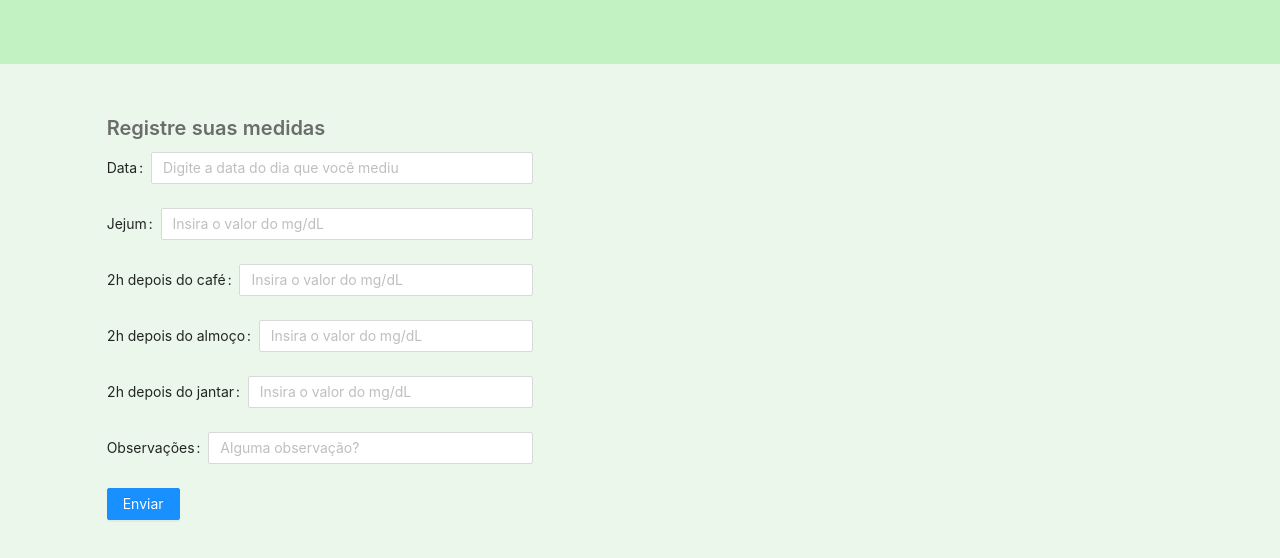
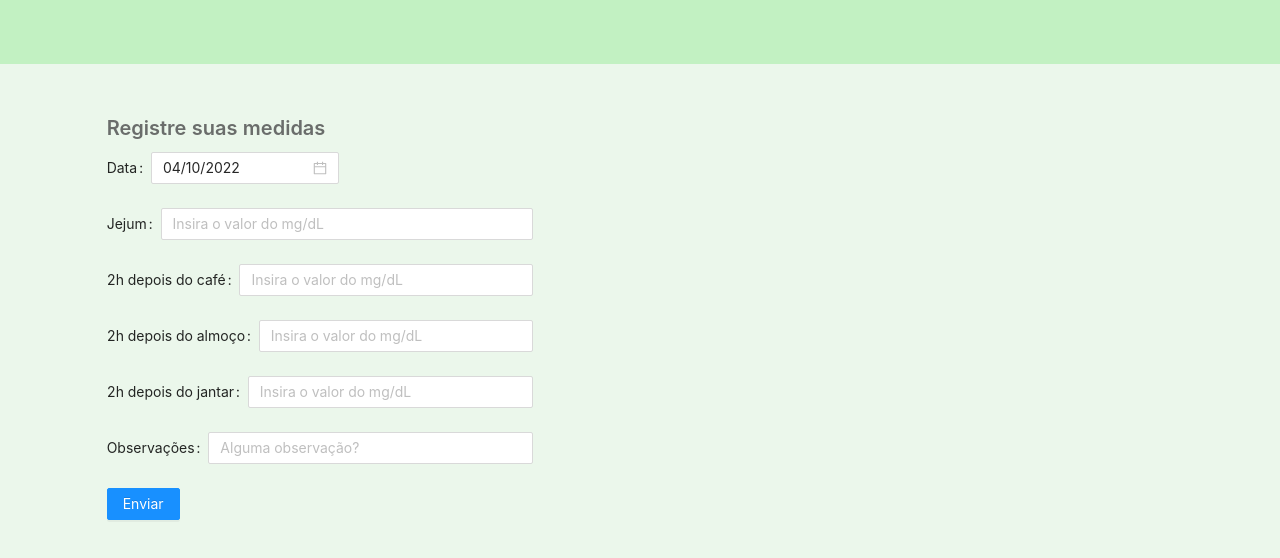
Before and after one commit to jussarasoares/cid-e11, a React (Create React App) app: page /measure-register/1 in a window 1280 px wide. Shown: the top 558 px of the page. Built offline with nearby package versions, Linux system fonts and the light colour scheme; the HTML template or start-up script is replaced by a standard one.

Commit message:
feat: add datepicker

```diff
--- a/package.json
+++ b/package.json
@@ -13,6 +13,7 @@
     "@types/react-dom": "^18.0.6",
     "antd": "^4.23.5",
     "axios": "^1.1.3",
+    "moment": "^2.29.4",
     "react": "^18.2.0",
     "react-dom": "^18.2.0",
     "react-hook-form": "^7.37.0",
--- a/src/components/TableRegister/TableRegister.tsx
+++ b/src/components/TableRegister/TableRegister.tsx
@@ -28,20 +28,20 @@ function TableRegister(props: TableRegisterProps): ReactElement {
             style={{ paddingTop: '30px' }}
         >
             <Column title='Data' dataIndex='date' key='date' />
-            <Column title='Jejum' dataIndex={['measure', 'fast']} key='fast' />
+            <Column title='Jejum' dataIndex={'fast'} key='fast' />
             <Column
                 title='2h depois do café'
-                dataIndex={['measure', 'coffee']}
+                dataIndex={['coffee']}
                 key='coffee'
             />
             <Column
                 title='2h depois do almoço'
-                dataIndex={['measure', 'lunch']}
+                dataIndex={['lunch']}
                 key='lunch'
             />
             <Column
                 title='2h depois do jantar'
-                dataIndex={['measure', 'dinner']}
+                dataIndex={['dinner']}
                 key='dinner'
             />
             <Column title='Observações' dataIndex='note' key='note' />
--- a/src/pages/MeasureRegister/MeasureRegister.tsx
+++ b/src/pages/MeasureRegister/MeasureRegister.tsx
@@ -1,7 +1,17 @@
 import { ReactElement, useEffect } from 'react'
-import { Button, Form, Input, Layout, Row, Col, Typography } from 'antd'
+import {
+    Button,
+    Form,
+    Input,
+    Layout,
+    Row,
+    Col,
+    Typography,
+    DatePicker,
+} from 'antd'
 import { useForm, SubmitHandler, Controller } from 'react-hook-form'
 import { useParams } from 'react-router-dom'
+import moment from 'moment'
 import api from '../../services/api'
 
 const { Header, Content } = Layout
@@ -9,15 +19,11 @@ const { Header, Content } = Layout
 interface IFormInput {
     id?: string
     date: string
-    measure: IMensure
-    note: string
-}
-
-interface IMensure {
     fast: string
     coffee: string
     lunch: string
     dinner: string
+    note: string
 }
 
 function MeasureRegister(): ReactElement {
@@ -74,16 +80,18 @@ function MeasureRegister(): ReactElement {
                                     name='date'
                                     control={control}
                                     render={({ field }) => (
-                                        <Input
-                                            placeholder='Digite a data do dia que você mediu'
+                                        <DatePicker
                                             {...field}
+                                            value={moment(field.value)}
+                                            format='DD/MM/YYYY'
+                                            allowClear={false}
                                         />
                                     )}
                                 />
                             </Form.Item>
                             <Form.Item label='Jejum'>
                                 <Controller
-                                    name='measure.fast'
+                                    name='fast'
                                     control={control}
                                     render={({ field }) => (
                                         <Input
@@ -95,7 +103,7 @@ function MeasureRegister(): ReactElement {
                             </Form.Item>
                             <Form.Item label='2h depois do café'>
                                 <Controller
-                                    name='measure.coffee'
+                                    name='coffee'
                                     control={control}
                                     render={({ field }) => (
                                         <Input
@@ -107,7 +115,7 @@ function MeasureRegister(): ReactElement {
                             </Form.Item>
                             <Form.Item label='2h depois do almoço'>
                                 <Controller
-                                    name='measure.lunch'
+                                    name='lunch'
                                     control={control}
                                     render={({ field }) => (
                                         <Input
@@ -119,7 +127,7 @@ function MeasureRegister(): ReactElement {
                             </Form.Item>
                             <Form.Item label='2h depois do jantar'>
                                 <Controller
-                                    name='measure.dinner'
+                                    name='dinner'
                                     control={control}
                                     render={({ field }) => (
                                         <Input
```
Also changed, not shown: 1 other file (tests, documents, lock files or other folders).
